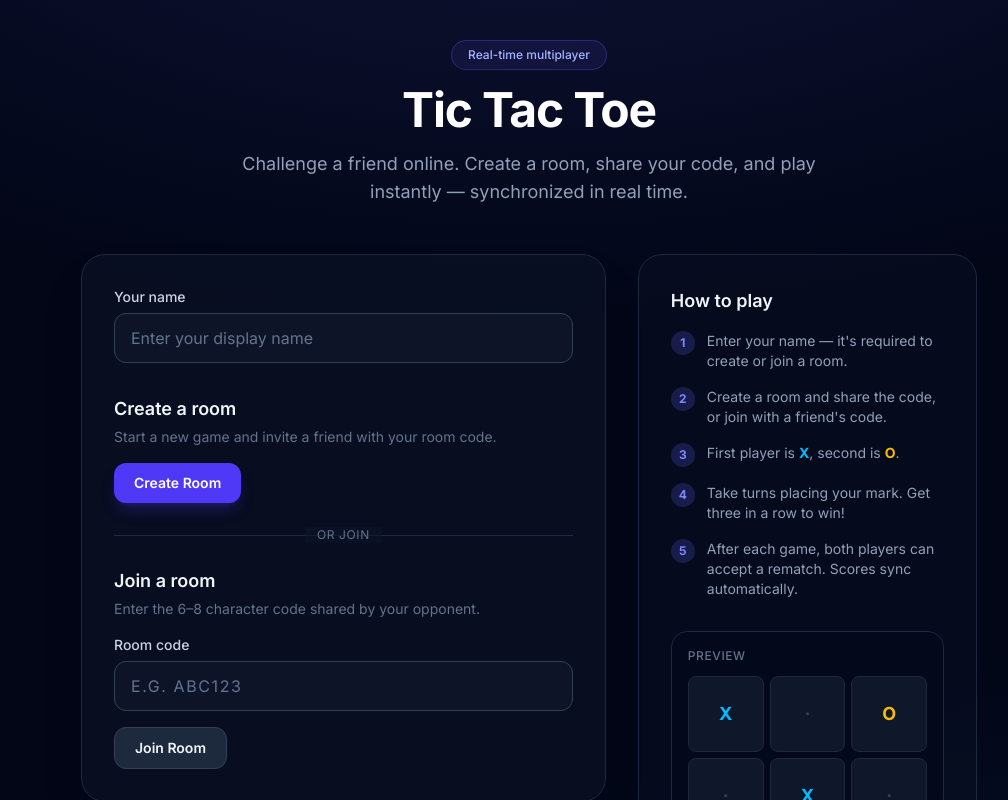
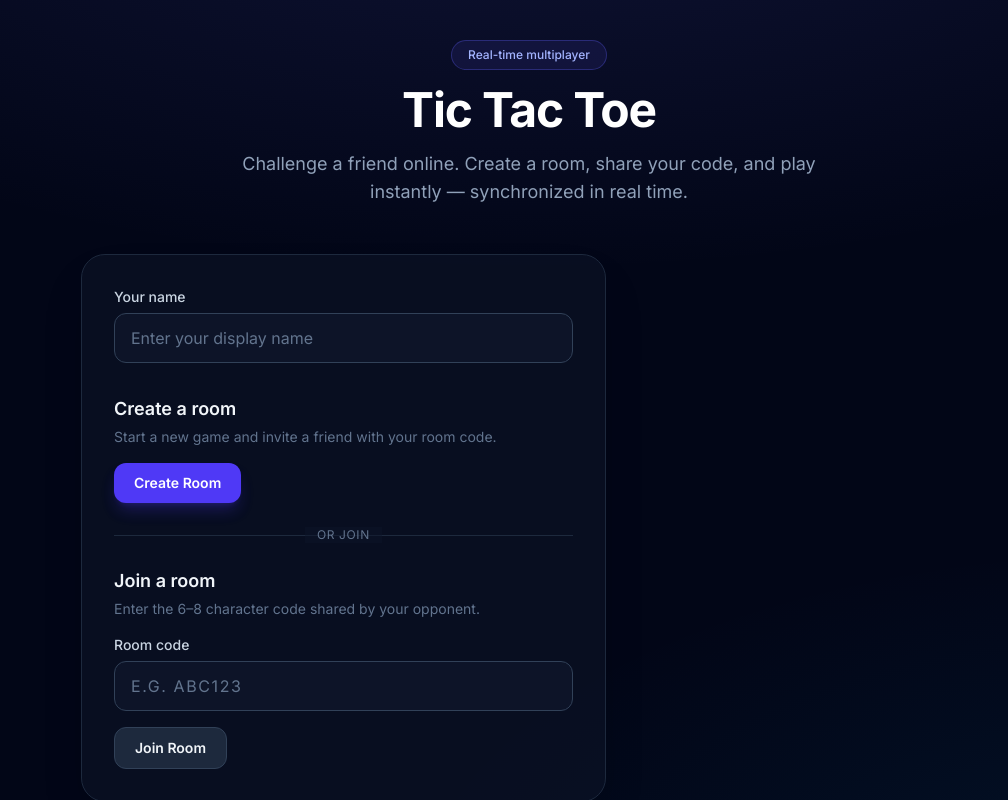
Before and after one commit to psyclopse/Tic-Tac-Toe, a Next.js app: page / in a window 1280 px wide. Shown: the top 800 px of the page, without its empty margins (111-1119 px from the left). Built offline with nearby package versions, Linux system fonts and the light colour scheme.

Commit message:
removed how to play

```diff
--- a/src/app/page.tsx
+++ b/src/app/page.tsx
@@ -232,60 +232,6 @@ export default function HomePage() {
               )}
             </div>
           </section>
-
-          <aside className="lg:col-span-2">
-            <div className="rounded-3xl border border-slate-800 bg-slate-900/30 p-6 sm:p-8">
-              <h2 className="text-lg font-semibold text-slate-100">How to play</h2>
-              <ol className="mt-4 space-y-4 text-sm text-slate-400">
-                <li className="flex gap-3">
-                  <span className="flex h-6 w-6 shrink-0 items-center justify-center rounded-full bg-indigo-500/20 text-xs font-bold text-indigo-400">
-                    1
-                  </span>
-                  <span>Enter your name — it&apos;s required to create or join a room.</span>
-                </li>
-                <li className="flex gap-3">
-                  <span className="flex h-6 w-6 shrink-0 items-center justify-center rounded-full bg-indigo-500/20 text-xs font-bold text-indigo-400">
-                    2
-                  </span>
-                  <span>Create a room and share the code, or join with a friend&apos;s code.</span>
-                </li>
-                <li className="flex gap-3">
-                  <span className="flex h-6 w-6 shrink-0 items-center justify-center rounded-full bg-indigo-500/20 text-xs font-bold text-indigo-400">
-                    3
-                  </span>
-                  <span>First player is <strong className="text-sky-400">X</strong>, second is <strong className="text-amber-400">O</strong>.</span>
-                </li>
-                <li className="flex gap-3">
-                  <span className="flex h-6 w-6 shrink-0 items-center justify-center rounded-full bg-indigo-500/20 text-xs font-bold text-indigo-400">
-                    4
-                  </span>
-                  <span>Take turns placing your mark. Get three in a row to win!</span>
-                </li>
-                <li className="flex gap-3">
-                  <span className="flex h-6 w-6 shrink-0 items-center justify-center rounded-full bg-indigo-500/20 text-xs font-bold text-indigo-400">
-                    5
-                  </span>
-                  <span>After each game, both players can accept a rematch. Scores sync automatically.</span>
-                </li>
-              </ol>
-
-              <div className="mt-8 rounded-2xl border border-slate-800 bg-slate-950/50 p-4">
-                <p className="text-xs font-medium uppercase tracking-wider text-slate-500">Preview</p>
-                <div className="mt-3 grid grid-cols-3 gap-1.5">
-                  {["X", "", "O", "", "X", "", "O", "", ""].map((cell, i) => (
-                    <div
-                      key={i}
-                      className={`flex aspect-square items-center justify-center rounded-lg border border-slate-800 bg-slate-900 text-lg font-bold ${
-                        cell === "X" ? "text-sky-400" : cell === "O" ? "text-amber-400" : "text-slate-700"
-                      }`}
-                    >
-                      {cell || "·"}
-                    </div>
-                  ))}
-                </div>
-              </div>
-            </div>
-          </aside>
         </div>
 
         <footer className="mt-12 text-center text-xs text-slate-600">
```
